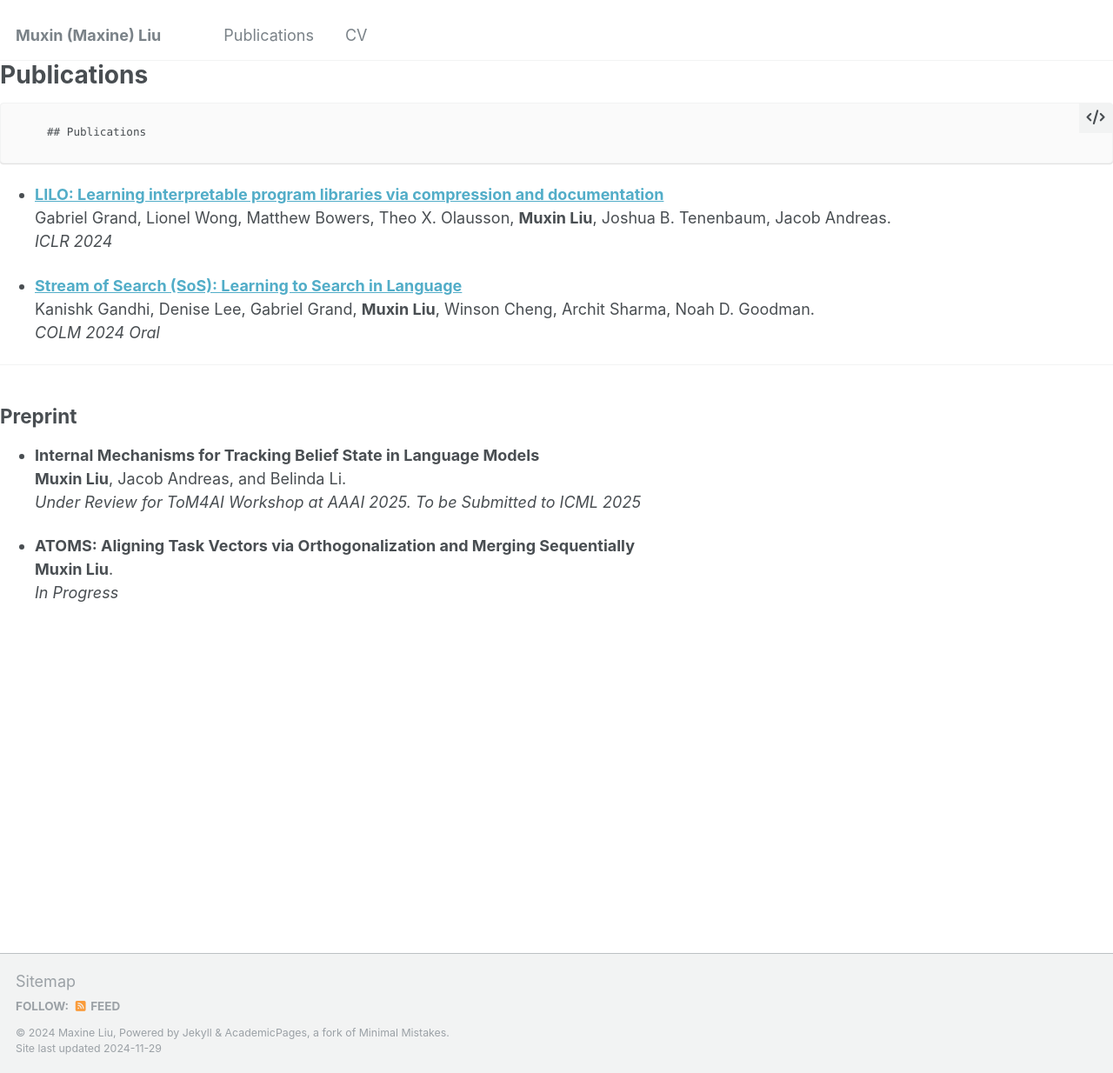
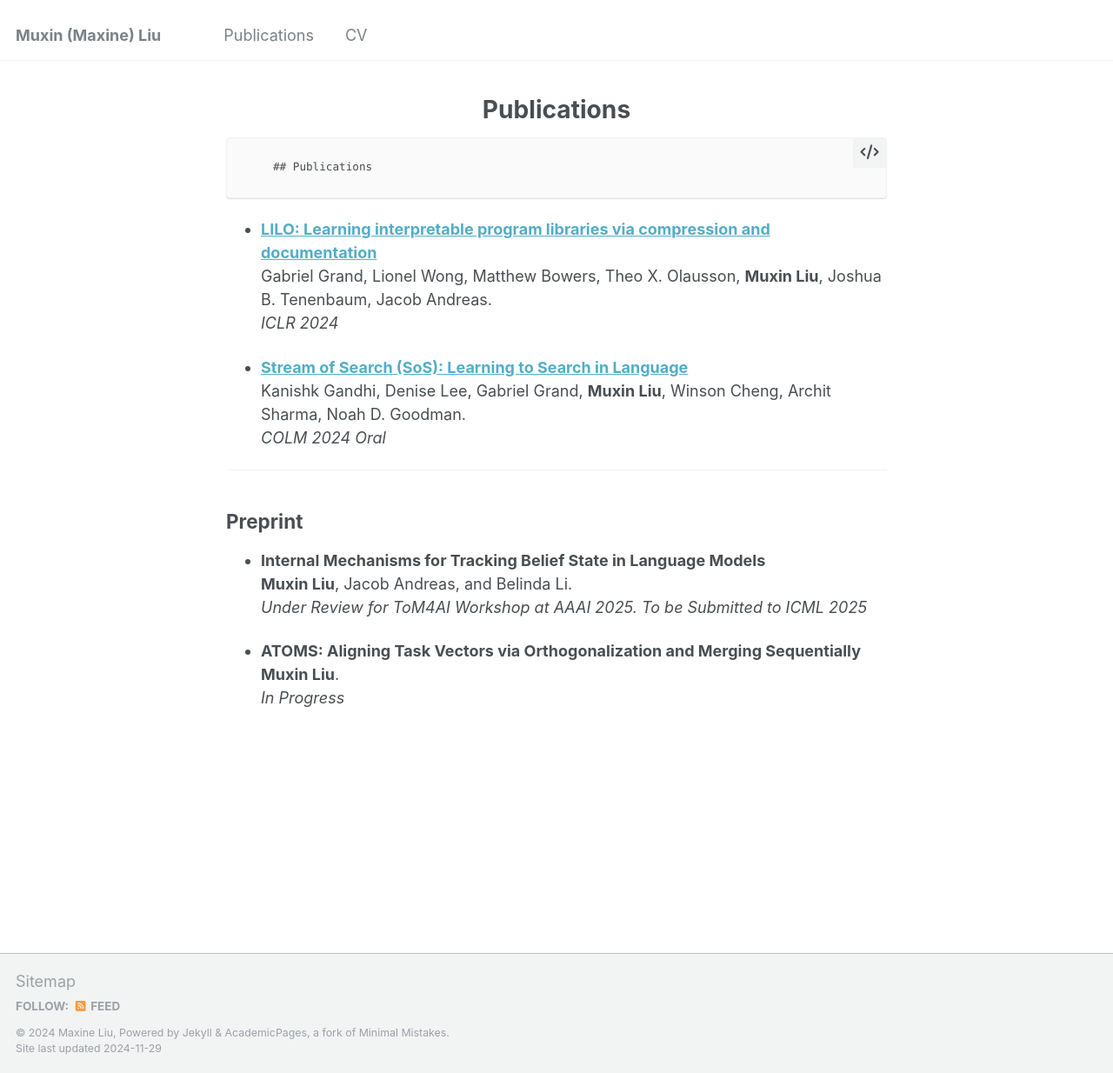
Before and after one commit to maxinemuxin/maxinemuxin.github.io, a Jekyll site: the page built from _pages/publications.html, in a window 1280 px wide and 1234 px high. Shown: the whole window at 87% size. Built offline with Jekyll 4.4.1, drawn with Linux system fonts in a browser that asks for light colours.

Commit message:
some change

```diff
--- a/_pages/publications.html
+++ b/_pages/publications.html
@@ -4,12 +4,15 @@ title: "Publications"
 permalink: /publications/
 ---
 
-<div class="publications">
-    <h1>Publications</h1>
-    <div class="content">
+<div style="margin: 20px auto; max-width: 800px; padding: 20px;">
+
+    <h1 style="text-align: center;">Publications</h1>
+
+    <div>
         {% capture publications_content %}
         {% include_relative publications.md %}
         {% endcapture %}
         {{ publications_content | markdownify }}
     </div>
+
 </div>
```
